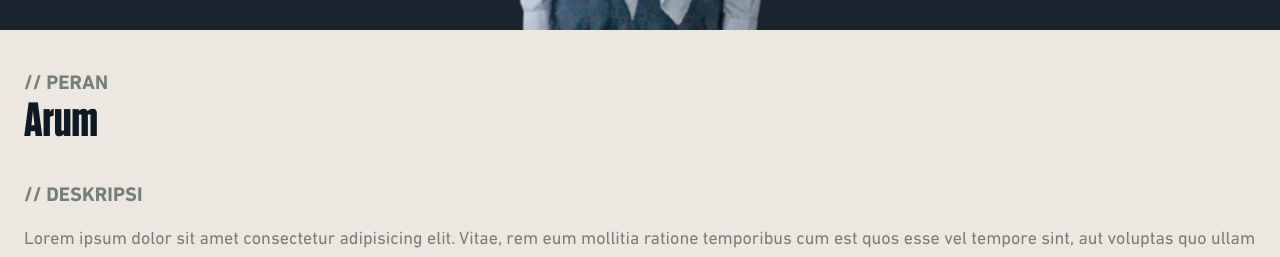
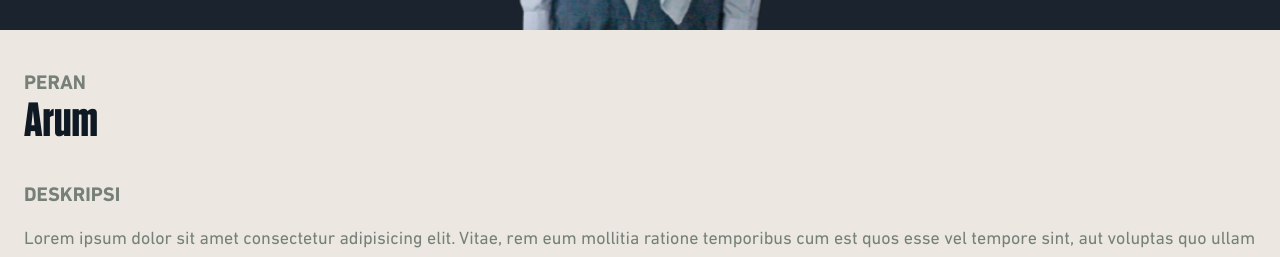
Before and after one commit to hasnat5/arum, a React (Create React App) app: page /aktor in a window 1280 px wide. Shown: the part 618-875 px from the top of the page. Built offline with nearby package versions, Linux system fonts and the light colour scheme.

Commit message:
remove slash in aktor

```diff
--- a/src/components/Aktor.jsx
+++ b/src/components/Aktor.jsx
@@ -43,12 +43,12 @@ const ListAktor = () => {
             <div className="bg-third">
                 <div className="grid gap-9 px-6 py-10">
                     <article>
-                        <h2 className="font-dinBold text-xl text-fourth">// PERAN</h2>
+                        <span className="font-dinBold text-xl text-fourth">PERAN</span>
                         <h1 className="font-tungsten text-5xl text-secondary">{selected.peran}</h1>
                     </article>
 
                     <article>
-                        <h2 className="font-dinBold text-xl text-fourth mb-4">// DESKRIPSI</h2>
+                        <h2 className="font-dinBold text-xl text-fourth mb-4">DESKRIPSI</h2>
                         <p className="font-din text-fourth text-lg">Lorem ipsum dolor sit amet consectetur adipisicing elit. Vitae, rem eum mollitia ratione temporibus cum est quos esse vel tempore sint, aut voluptas quo ullam repellat velit, possimus at neque.</p>
 
                         <div className="grid justify-items-center">
```
